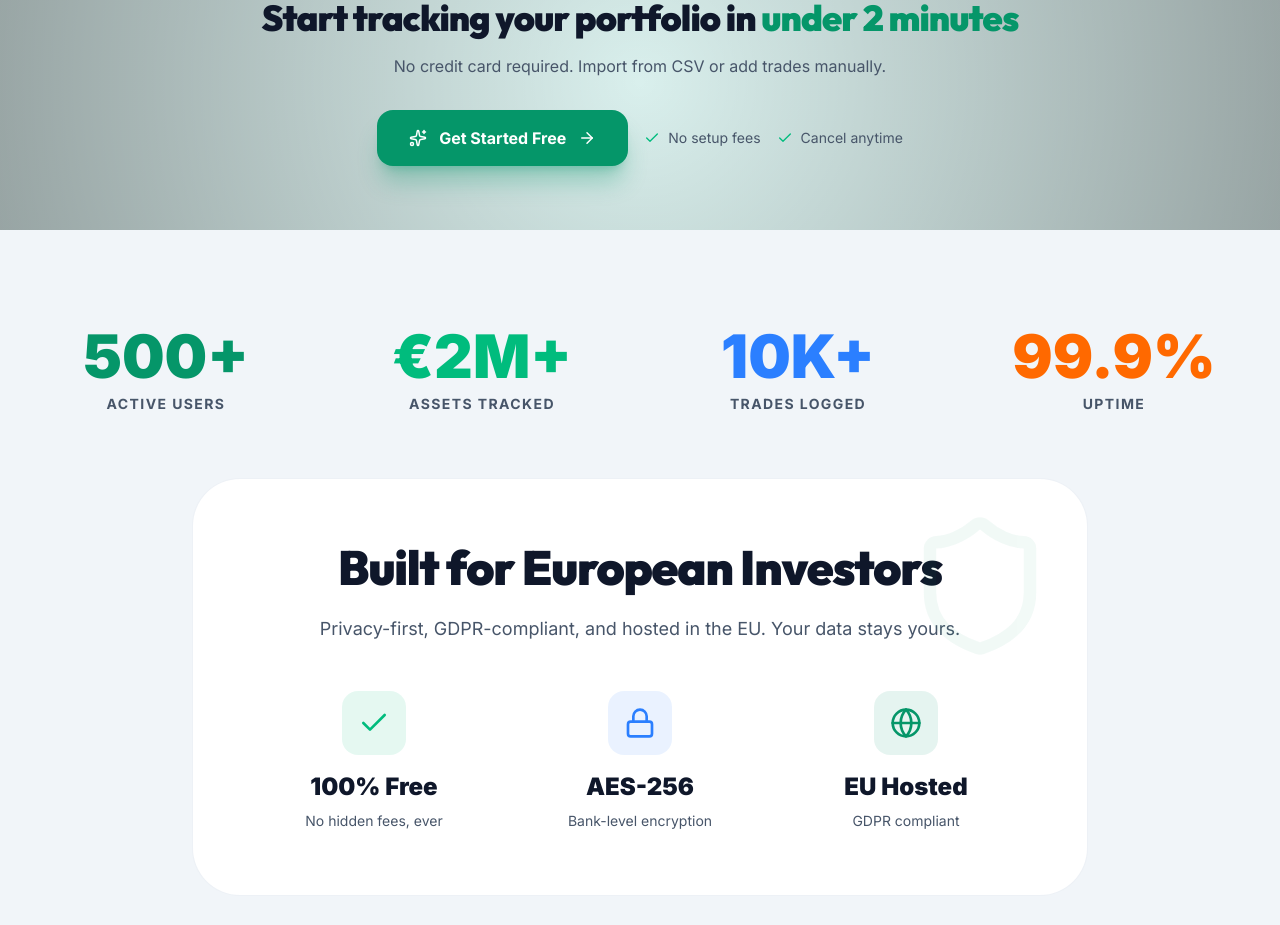
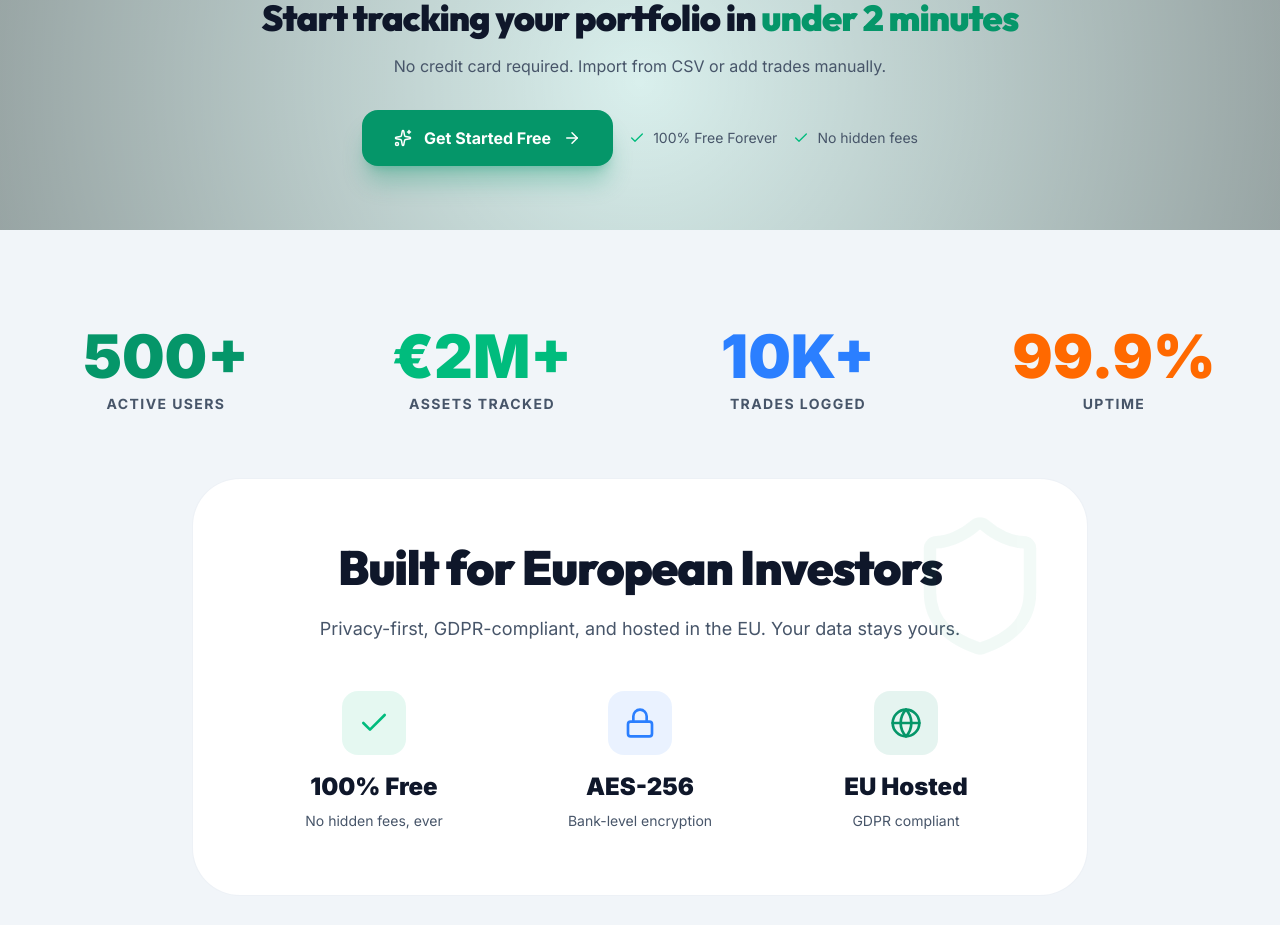
Before and after one commit to arpadbretz/stock-portfolio-tracker, a Next.js app: page / in a window 1280 px wide. Shown: the part 1840-2765 px from the top of the page. Built offline with nearby package versions, Linux system fonts and the light colour scheme; no server answers.

Commit message:
Fix: Currency preference now properly persists and converts portfolio values; Update messaging to emphasize 100% free (no 'cancel anytime')

```diff
--- a/app/dashboard/page.tsx
+++ b/app/dashboard/page.tsx
@@ -57,6 +57,14 @@ export default function DashboardPage() {
 
   const { user, isLoading: authLoading } = useAuth();
   const router = useRouter();
+
+  // Load saved currency preference
+  useEffect(() => {
+    const savedCurrency = localStorage.getItem('preferredCurrency');
+    if (savedCurrency && ['USD', 'EUR', 'HUF'].includes(savedCurrency)) {
+      setCurrency(savedCurrency as CurrencyCode);
+    }
+  }, []);
 
   useEffect(() => {
     if (!authLoading && !user) {
@@ -151,7 +159,10 @@ export default function DashboardPage() {
                 {(['USD', 'EUR', 'HUF'] as CurrencyCode[]).map((c) => (
                   <button
                     key={c}
-                    onClick={() => setCurrency(c)}
+                    onClick={() => {
+                      setCurrency(c);
+                      localStorage.setItem('preferredCurrency', c);
+                    }}
                     className={`px-6 py-2.5 rounded-[18px] text-[10px] font-black uppercase tracking-widest transition-all ${currency === c
                       ? 'bg-primary text-primary-foreground shadow-lg shadow-primary/20'
                       : 'text-muted-foreground hover:text-foreground'
--- a/app/page.tsx
+++ b/app/page.tsx
@@ -417,11 +417,11 @@ export default function LandingPage() {
                             <div className="flex items-center gap-4 text-sm text-muted-foreground">
                                 <div className="flex items-center gap-2">
                                     <Check size={16} className="text-emerald-500" />
-                                    <span>No setup fees</span>
+                                    <span>100% Free Forever</span>
                                 </div>
                                 <div className="flex items-center gap-2">
                                     <Check size={16} className="text-emerald-500" />
-                                    <span>Cancel anytime</span>
+                                    <span>No hidden fees</span>
                                 </div>
                             </div>
                         </div>
```
